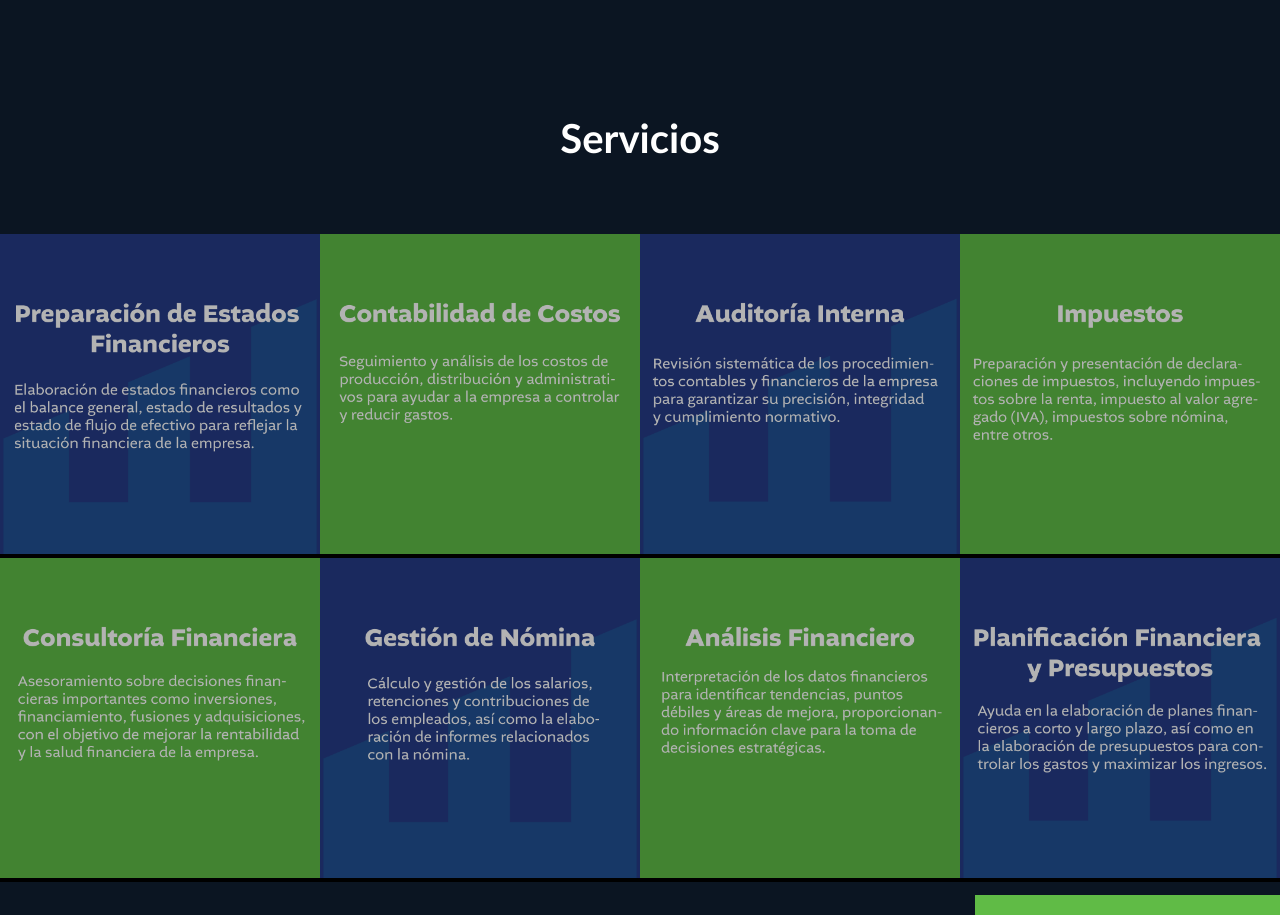
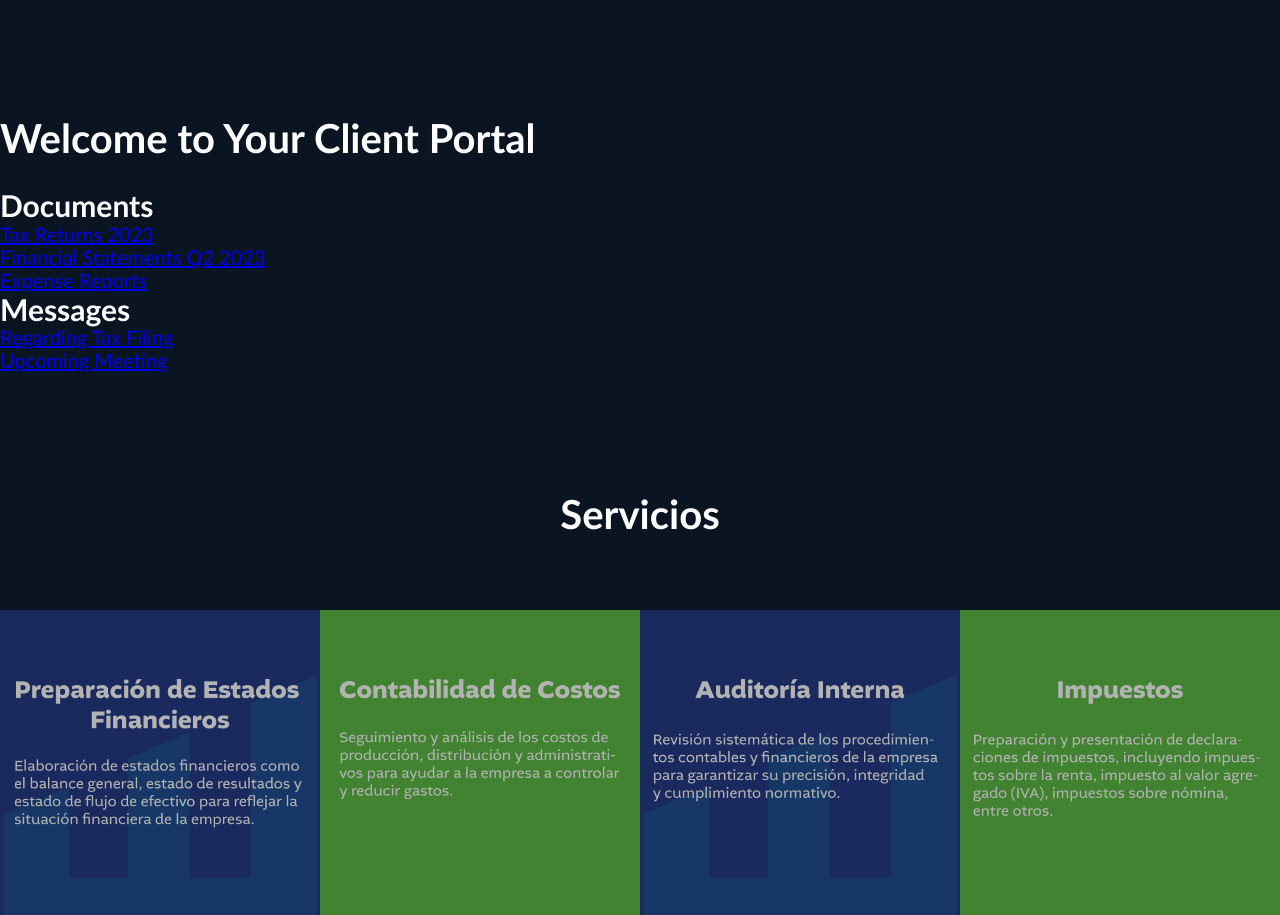
Before and after one commit to ArianaDesigns/ProExpert, a plain HTML site: page index.html in a window 1280 px wide. Shown: the part 1105-2020 px from the top of the page. Drawn offline with Linux system fonts and the light colour scheme.

Commit message:
Update index.html

```diff
--- a/index.html
+++ b/index.html
@@ -66,7 +66,26 @@
 
   <br><br><br><br>
 
+	<div class="portal-container">
+        <h1>Welcome to Your Client Portal</h1>
+        <div class="documents">
+            <h2>Documents</h2>
+            <ul>
+                <li><a href="#">Tax Returns 2023</a></li>
+                <li><a href="#">Financial Statements Q2 2023</a></li>
+                <li><a href="#">Expense Reports</a></li>
+            </ul>
+        </div>
+        <div class="messages">
+            <h2>Messages</h2>
+            <ul>
+                <li><a href="#">Regarding Tax Filing</a></li>
+                <li><a href="#">Upcoming Meeting</a></li>
+            </ul>
+        </div>
+    </div>
 
+    <br><br><br><br>
 
     <div>
 
```
